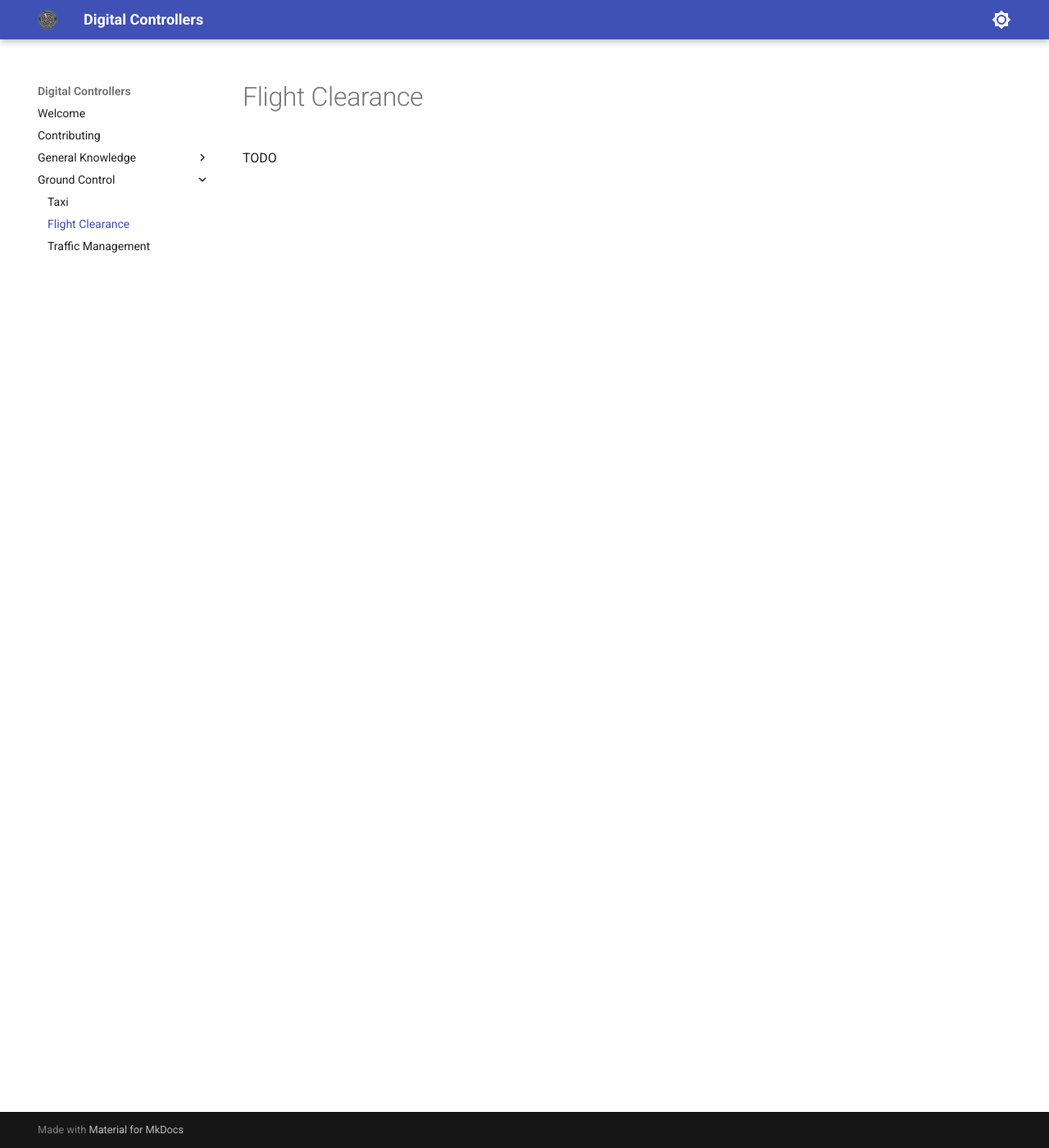
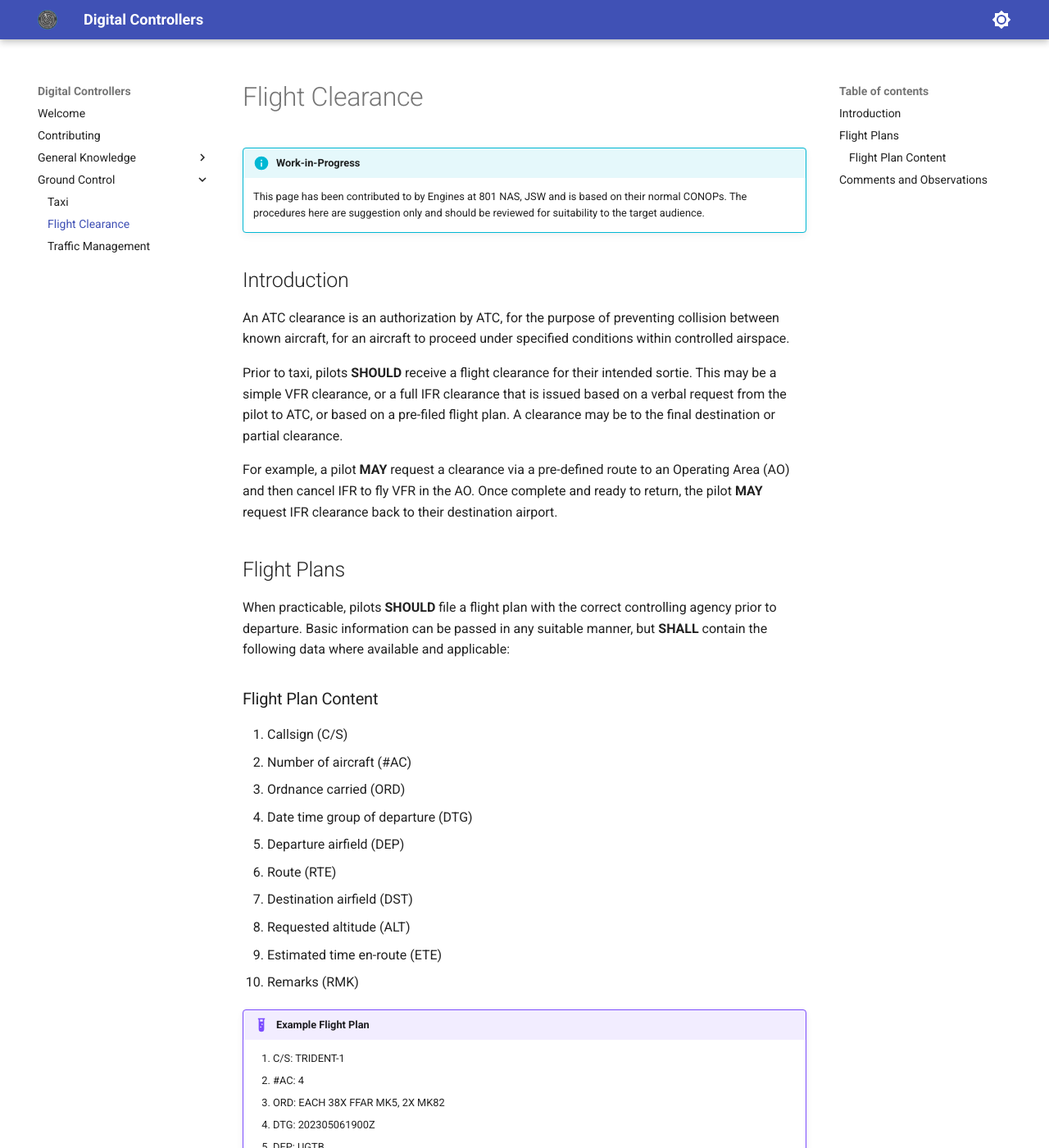
Before and after one commit to Digital-Controllers/website, an MkDocs documentation site: the page built from docs/ground/flight_clearance.md, in a window 1280 px wide and 1400 px high. Shown: the whole window at 82% size. Built offline with MkDocs 1.6.1 and Material for MkDocs 9.7.7, drawn with Linux system fonts in a browser that asks for light colours; some of the changed text lies outside the part shown.

Commit message:
Revert "Revert "Draft Flight Clearance Page""

```diff
--- a/docs/ground/flight_clearance.md
+++ b/docs/ground/flight_clearance.md
@@ -1 +1,53 @@
-TODO
+# Flight Clearance
+
+
+!!! info "Work-in-Progress"
+	This page has been contributed to by Engines at 801 NAS, JSW and is based on their normal CONOPs.
+    The procedures here are suggestion only and should be reviewed for suitability to the target audience.
+
+## Introduction
+
+An ATC clearance is an authorization by ATC, for the purpose of preventing collision between known aircraft, for an aircraft to proceed under specified conditions within controlled airspace.
+
+Prior to taxi, pilots **SHOULD** receive a flight clearance for their intended sortie.
+This may be a simple VFR clearance, or a full IFR clearance that is issued based on a verbal request from the pilot to ATC, or based on a pre-filed flight plan.
+A clearance may be to the final destination or partial clearance.
+
+For example, a pilot **MAY** request a clearance via a pre-defined route to an Operating Area (AO) and then cancel IFR to fly VFR in the AO.
+Once complete and ready to return, the pilot **MAY** request IFR clearance back to their destination airport.
+
+## Flight Plans
+
+When practicable, pilots **SHOULD** file a flight plan with the correct controlling agency prior to departure.
+Basic information can be passed in any suitable manner, but **SHALL** contain the following data where available and applicable:
+
+### Flight Plan Content
+
+1.  Callsign (C/S)
+2.  Number of aircraft (#AC)
+3.  Ordnance carried (ORD)
+4.  Date time group of departure (DTG)
+5.  Departure airfield (DEP)
+6.  Route (RTE)
+7.  Destination airfield (DST)
+8.  Requested altitude (ALT)
+9.  Estimated time en-route (ETE)
+10. Remarks (RMK)
+
+!!! example "Example Flight Plan"
+    1.  C/S:  TRIDENT-1
+    2.  \#AC:  4
+    3.  ORD:  EACH 38X FFAR MK5, 2X MK82
+    4.  DTG:  202305061900Z
+    5.  DEP:  UGTB
+    6.  RTE:  MUKHRANI DANGR (B143) KTS (TEXACO ENROUTE) QUEBEC (KESSEL_RUN LL) X-RAY DANGR
+    7.  DST:  UGTB
+    8.  ALT:  FL220
+    9.  ETE:  +01+10
+    10. RMK:  DESCEND LOW-LEVEL AT KTS AFTER AAR, NAVEX SAMEGRELO MOA, RTB
+
+## Comments and Observations
+
+Where pilots are uncomfortable or unable to request, receive, and fly a cleared route, they **MAY** request, or be provided with vectors to a destination or reference point, in accordance with the level of control they have requested.
+
+For certain scenarios where radar coverage is limited or unavailable, a pilot may be given a procedural clearance for collision avoidance.
```
